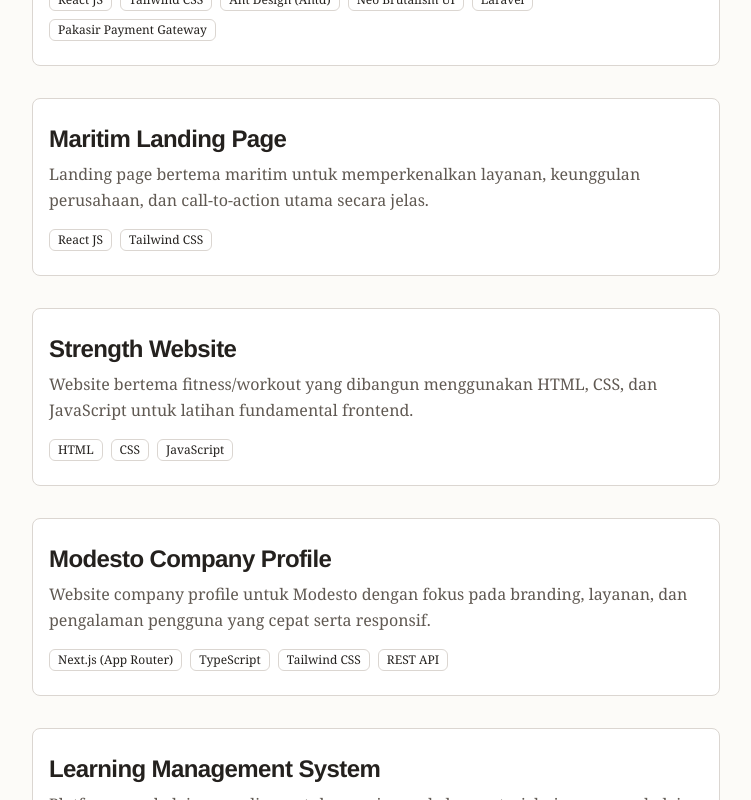
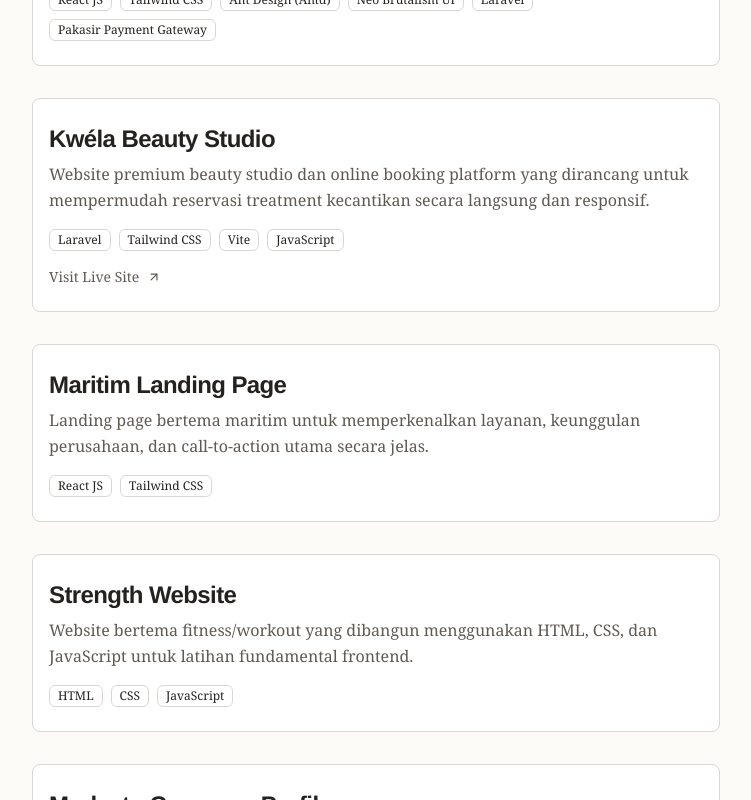
Before and after one commit to fliyyer/rahmatdev, a Next.js app: page /projects in a window 1280 px wide. Shown: the part 860-1660 px from the top of the page, without its empty margins (264-1015 px from the left). Built offline with nearby package versions, Linux system fonts and the light colour scheme.

Commit message:
feat: add kwela beauty studio portfolio and liveUrl support

```diff
--- a/app/projects/[slug]/page.tsx
+++ b/app/projects/[slug]/page.tsx
@@ -44,6 +44,19 @@ export default async function ProjectDetailPage({ params }: { params: Promise<Pa
             </Badge>
           ))}
         </div>
+        {(project.frontmatter.liveUrl || project.frontmatter.githubUrl) ? (
+          <div className="flex flex-wrap gap-x-4 gap-y-2">
+            {project.frontmatter.liveUrl ? (
+              <Link
+                href={project.frontmatter.liveUrl}
+                target="_blank"
+                rel="noreferrer"
+                className="inline-flex items-center gap-2 text-sm text-muted-foreground hover:text-foreground"
+              >
+                Visit Live Website
+                <ArrowUpRight className="h-3.5 w-3.5" />
+              </Link>
+            ) : null}
             {project.frontmatter.githubUrl ? (
               <Link
                 href={project.frontmatter.githubUrl}
@@ -54,6 +67,8 @@ export default async function ProjectDetailPage({ params }: { params: Promise<Pa
                 Open GitHub Repository
                 <ArrowUpRight className="h-3.5 w-3.5" />
               </Link>
+            ) : null}
+          </div>
         ) : null}
       </header>
 
--- a/components/project-card.tsx
+++ b/components/project-card.tsx
@@ -23,6 +23,19 @@ export function ProjectCard({ project }: { project: ProjectMeta }) {
             </Badge>
           ))}
         </div>
+        {(project.liveUrl || project.githubUrl) ? (
+          <div className="flex flex-wrap gap-x-4 gap-y-2">
+            {project.liveUrl ? (
+              <Link
+                href={project.liveUrl}
+                target="_blank"
+                rel="noreferrer"
+                className="inline-flex items-center gap-2 text-sm text-muted-foreground hover:text-foreground"
+              >
+                Visit Live Site
+                <ArrowUpRight className="h-3.5 w-3.5" />
+              </Link>
+            ) : null}
             {project.githubUrl ? (
               <Link
                 href={project.githubUrl}
@@ -34,6 +47,8 @@ export function ProjectCard({ project }: { project: ProjectMeta }) {
                 <ArrowUpRight className="h-3.5 w-3.5" />
               </Link>
             ) : null}
+          </div>
+        ) : null}
       </CardContent>
     </Card>
   );
--- /dev/null
+++ b/content/projects/kwela-beauty-studio.mdx
@@ -0,0 +1,65 @@
+---
+title: "Kwéla Beauty Studio"
+description: "Website premium beauty studio dan online booking platform yang dirancang untuk mempermudah reservasi treatment kecantikan secara langsung dan responsif."
+techStack:
+  - Laravel
+  - Tailwind CSS
+  - Vite
+  - JavaScript
+previewImage: "/porto/kwela/kwela-1.png"
+liveUrl: "https://kwelabeautystudio.com/"
+featured: true
+---
+
+Kwéla Beauty Studio adalah platform digital kecantikan premium yang dirancang untuk mempermudah reservasi treatment secara online. Pelanggan dapat memesan jadwal treatment kecantikan dengan mudah dan cepat tanpa perlu mengantre lama di studio.
+
+## Gambaran Proyek
+
+Proyek ini dibangun untuk mendukung bisnis kecantikan fisik (beauty studio) agar dapat memiliki kehadiran digital yang profesional dan alur operasional booking yang efisien.
+
+Fokus utama proyek:
+
+- Menyajikan katalog layanan kecantikan secara visual dan informatif.
+- Mempermudah reservasi treatment (Eyelash, Haircut, Lashlift, dll.) secara online.
+- Mengurangi hambatan booking konvensional melalui flow digital yang seamless.
+- Menampilkan promo & program loyalitas pelanggan secara langsung.
+
+## Fitur Utama
+
+### 1. Katalog Layanan Premium
+- Menampilkan pilihan layanan seperti Eyelash, Haircut, dan Lashlift lengkap dengan harga asli dan harga promo (diskon).
+- Deskripsi detail setiap treatment membantu pengguna menentukan pilihan yang tepat sebelum memesan.
+
+### 2. Sistem Reservasi Online (Book Now)
+- Tombol aksi call-to-action (CTA) booking yang tersebar di area-area strategis website.
+- Alur form booking terstruktur yang memudahkan pelanggan untuk mengamankan slot appointment mereka.
+
+### 3. Halaman Promo Khusus
+- Menampilkan penawaran khusus seperti program refer-a-friend untuk loyalitas pelanggan, memberikan keuntungan ganda bagi pengguna aktif.
+
+### 4. Integrasi WhatsApp & Media Sosial
+- Membuka jalur komunikasi langsung via WhatsApp untuk pertanyaan atau konsultasi tambahan sebelum booking.
+
+### 5. Desain Responsif & Premium
+- Tampilan modern dengan palet warna khusus bertema elegan (maroon, warm dark & light backgrounds).
+- Animasi transisi yang halus dan layout optimal di desktop, tablet, maupun mobile web view.
+
+## Implementasi Teknis
+
+### Backend & Core Logic
+- **Laravel**: Framework utama yang digunakan untuk menangani security (CSRF protection), dynamic data rendering, dan routing.
+- **MySQL**: Menyimpan data layanan, harga, promo, dan record reservasi.
+
+### Frontend & Visual
+- **Tailwind CSS**: Desain visual responsif menggunakan utility-first styling yang bersih.
+- **Vite & JavaScript**: Pengkondisian interaktif dasar seperti toggle mobile menu dan performa loading assets yang cepat.
+
+## Hasil
+
+Website Kwéla Beauty Studio berhasil diimplementasikan dengan visual yang premium dan fungsionalitas reservasi yang andal, memberikan kenyamanan penuh bagi pelanggan studio serta meningkatkan conversion rate dari kunjungan digital menjadi kunjungan fisik.
+
+## Preview
+
+![Kwéla Beauty Studio Preview 1](/porto/kwela/kwela-1.png)
+
+![Kwéla Beauty Studio Preview 2](/porto/kwela/kwela-2.png)
--- a/lib/mdx.ts
+++ b/lib/mdx.ts
@@ -19,6 +19,7 @@ export type ProjectFrontmatter = {
   description: string;
   techStack: string[];
   githubUrl?: string;
+  liveUrl?: string;
   previewImage: string;
   featured: boolean;
 };
```
Also changed, not shown: public/porto/kwela/kwela-1.png (added), public/porto/kwela/kwela-2.png (added). Lines whose indentation alone changed are shown as unchanged.
